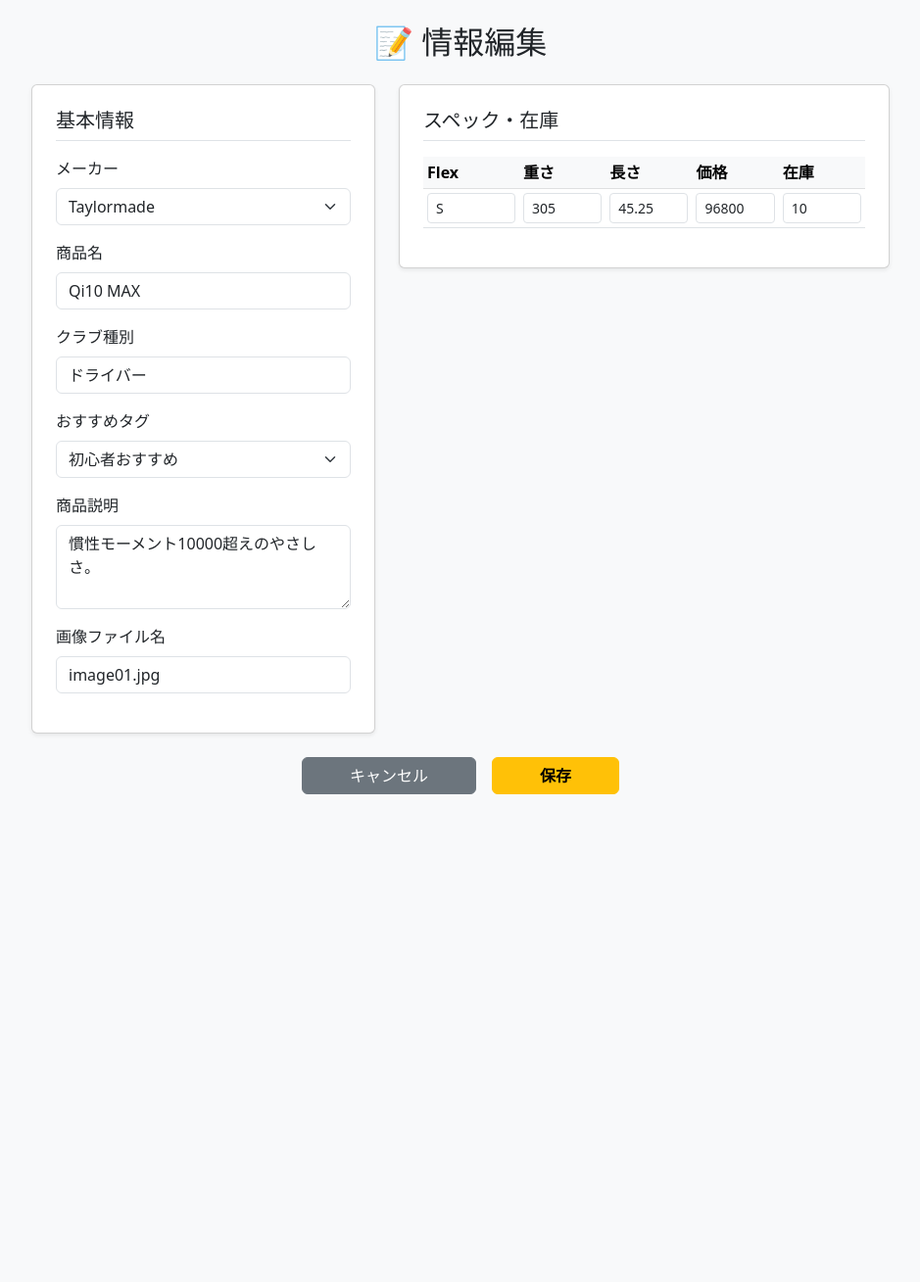
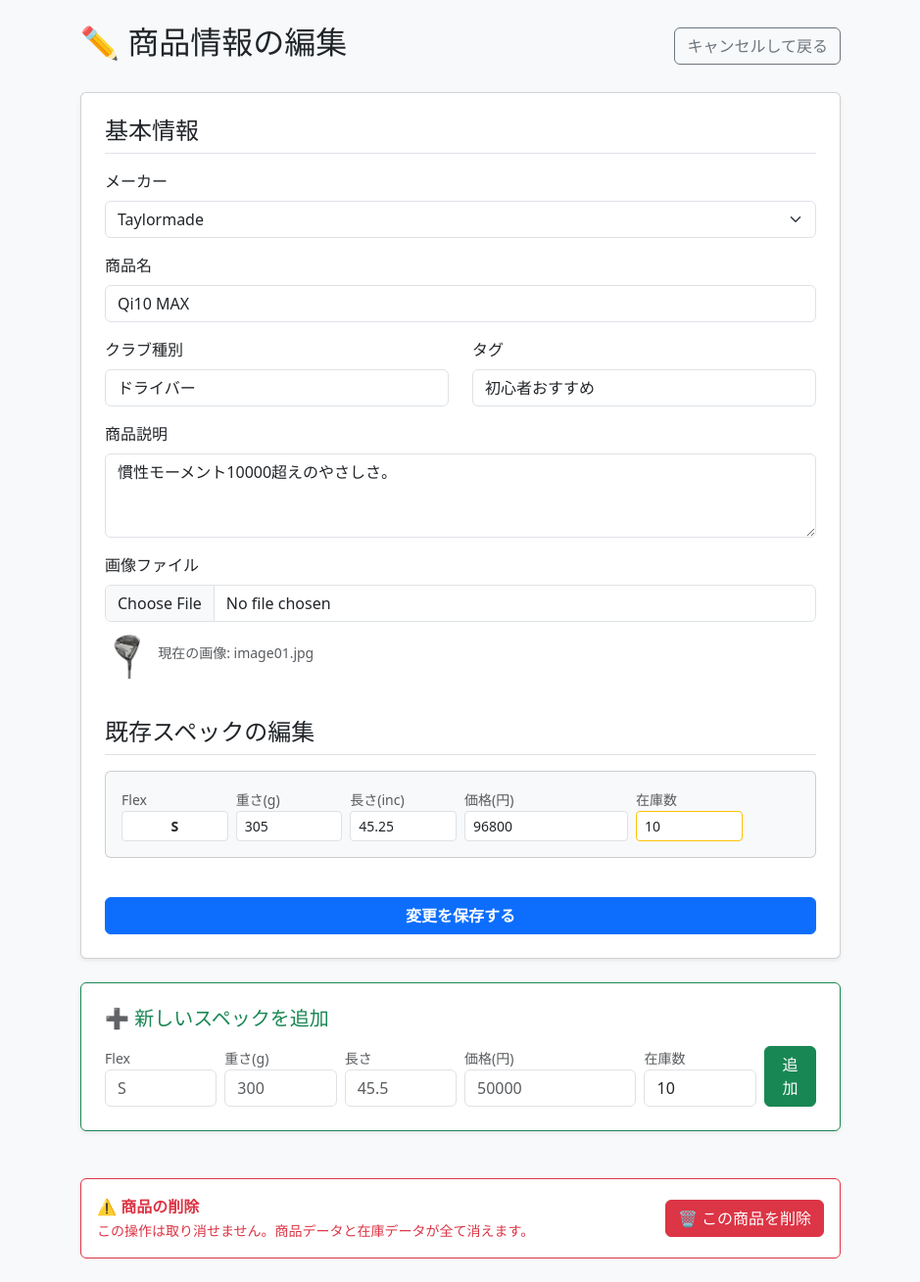
Before and after one commit to 2442027/banana, a Flask app: page /edit/1 in a window 1280 px wide. Shown: the whole page at 98% size, without its empty margins (170-1109 px from the left). Before the commit the page ends 811 px from the top, so only its background shows below. Run offline with Flask 3, Linux system fonts and the light colour scheme; the visitor is signed in with stand-in values (Sample User, id 1); data comes from the database, SQL or seed files in the repository; both versions use the stored data as it was after the commit.

Commit message:
削除機能の更新、ロゴの表示、スペックの追加実装

```diff
--- a/app.py
+++ b/app.py
@@ -204,15 +204,73 @@ def edit(id):
     conn.close()
     return render_template('edit.html', item=item, makers=makers, specs=specs)
 
+# ---------------------------------------------------------
+# 削除機能 (売上履歴の削除 ＆ メーカー自動削除付き)
+# ---------------------------------------------------------
 @app.route('/delete/<int:id>', methods=['POST'])
 def delete(id):
     if not session.get('is_manager'): return redirect(url_for('index'))
+
     conn = get_db_connection()
-    conn.execute('DELETE FROM products WHERE id = ?', (id,))
-    conn.execute('DELETE FROM inventory WHERE product_id = ?', (id,))
-    conn.commit(); conn.close()
+
+    # 1. 削除する前に、その商品の「メーカーID」を調べておく
+    product = conn.execute('SELECT maker_id FROM products WHERE id = ?', (id,)).fetchone()
+
+    if product:
+        maker_id = product['maker_id']
+
+        # 2. ★重要：まずは「売上履歴」を削除する
+        # (これをしないと、在庫データが削除できません)
+        conn.execute('DELETE FROM sales WHERE inventory_id IN (SELECT id FROM inventory WHERE product_id = ?)', (id,))
+
+        # 3. 次に「在庫データ」を削除
+        conn.execute('DELETE FROM inventory WHERE product_id = ?', (id,))
+
+        # 4. 最後に「商品データ」を削除
+        conn.execute('DELETE FROM products WHERE id = ?', (id,))
+
+        # 5. 「このメーカーの商品はあと何個残ってる？」と数える
+        count = conn.execute('SELECT COUNT(*) FROM products WHERE maker_id = ?', (maker_id,)).fetchone()[0]
+
+        # もし0個になったら、メーカー名もリストから消す
+        if count == 0:
+            conn.execute('DELETE FROM makers WHERE id = ?', (maker_id,)).fetchone()
+            print(f"🗑️ 商品がなくなったため、メーカー(ID:{maker_id})も削除しました。")
+
+    conn.commit()
+    conn.close()
+
     return redirect(url_for('index'))
+# ---------------------------------------------------------
+# スペック追加機能 (★NEW)
+# ---------------------------------------------------------
+@app.route('/add_spec/<int:product_id>', methods=['POST'])
+def add_spec(product_id):
+    if not session.get('is_manager'): return redirect(url_for('index'))
 
+    conn = get_db_connection()
+
+    # フォームから値を取得
+    flex = request.form.get('flex')
+    weight = request.form.get('weight')
+    length = request.form.get('length')
+    price = request.form.get('price')
+    stock = request.form.get('stock')
+
+    # 空欄対策（数値系は空なら0にする）
+    if not price: price = 0
+    if not weight: weight = 0
+    if not stock: stock = 0
+
+    # データベースに追加
+    conn.execute('INSERT INTO inventory (product_id, flex, weight, length, price, stock) VALUES (?, ?, ?, ?, ?, ?)',
+                 (product_id, flex, weight, length, price, stock))
+
+    conn.commit()
+    conn.close()
+
+    # 編集画面に戻る
+    return redirect(url_for('edit', id=product_id))
 # ---------------------------------------------------------
 # 6. 売上登録機能 (★NEW)
 # ---------------------------------------------------------
--- a/templates/edit.html
+++ b/templates/edit.html
@@ -2,87 +2,155 @@
 <html lang="ja">
 <head>
     <meta charset="UTF-8">
-    <title>編集 - G-Style</title>
+    <meta name="viewport" content="width=device-width, initial-scale=1.0">
+    <title>商品編集 - {{ item.name }}</title>
     <link href="https://cdn.jsdelivr.net/npm/bootstrap@5.3.0/dist/css/bootstrap.min.css" rel="stylesheet">
 </head>
 <body class="bg-light p-4">
-    <div class="container" style="max-width: 900px;">
-        <h2 class="mb-4 text-center">📝 情報編集</h2>
-        <form action="/edit/{{ item.id }}" method="post">
-            <div class="row">
-                <div class="col-md-5">
-                    <div class="card shadow-sm p-4 mb-4">
-                        <h5 class="border-bottom pb-2 mb-3">基本情報</h5>
+    <div class="container" style="max-width: 800px;">
+
+        <div class="d-flex justify-content-between align-items-center mb-4">
+            <h2>✏️ 商品情報の編集</h2>
+            <a href="{{ url_for('detail', id=item.id) }}" class="btn btn-outline-secondary">キャンセルして戻る</a>
+        </div>
+
+        <form action="{{ url_for('edit', id=item.id) }}" method="post" enctype="multipart/form-data" class="card p-4 shadow-sm mb-4">
+
+            <h4 class="mb-3 border-bottom pb-2">基本情報</h4>
+
             <div class="mb-3">
                 <label class="form-label">メーカー</label>
                 <select name="maker_id" class="form-select">
                     {% for m in makers %}
-                                <option value="{{ m.id }}" {% if m.id == item.maker_id %}selected{% endif %}>{{ m.name }}</option>
+                    <option value="{{ m.id }}" {% if item.maker_id == m.id %}selected{% endif %}>{{ m.name }}</option>
                     {% endfor %}
                 </select>
             </div>
+
             <div class="mb-3">
                 <label class="form-label">商品名</label>
                 <input type="text" name="name" class="form-control" value="{{ item.name }}" required>
             </div>
-                        <div class="mb-3">
+
+            <div class="row mb-3">
+                <div class="col">
                     <label class="form-label">クラブ種別</label>
-                            <input type="text" name="club_type" class="form-control" value="{{ item.club_type }}" required>
+                    <input type="text" name="club_type" class="form-control" value="{{ item.club_type }}" list="typeOptions">
+                    <datalist id="typeOptions">
+                        <option value="ドライバー">
+                        <option value="フェアウェイウッド">
+                        <option value="ユーティリティ">
+                        <option value="アイアン">
+                        <option value="ウェッジ">
+                        <option value="パター">
+                    </datalist>
                 </div>
-
-                        <div class="mb-3">
-                            <label class="form-label">おすすめタグ</label>
-                            <select name="tag" class="form-select">
-                                <option value="">なし</option>
-                                <option value="初心者おすすめ" {% if item.tag == '初心者おすすめ' %}selected{% endif %}>初心者おすすめ</option>
-                                <option value="中級者向け" {% if item.tag == '中級者向け' %}selected{% endif %}>中級者向け</option>
-                                <option value="アスリート向け" {% if item.tag == 'アスリート向け' %}selected{% endif %}>アスリート向け</option>
-                                <option value="全レベル対応" {% if item.tag == '全レベル対応' %}selected{% endif %}>全レベル対応</option>
-                                <option value="レディース" {% if item.tag == 'レディース' %}selected{% endif %}>レディース</option>
-                            </select>
+                <div class="col">
+                    <label class="form-label">タグ</label>
+                    <input type="text" name="tag" class="form-control" value="{{ item.tag or '' }}">
+                </div>
             </div>
 
             <div class="mb-3">
                 <label class="form-label">商品説明</label>
                 <textarea name="description" class="form-control" rows="3">{{ item.description }}</textarea>
             </div>
+
             <div class="mb-3">
-                            <label class="form-label">画像ファイル名</label>
-                            <input type="text" name="image_file" class="form-control" value="{{ item.image_file }}">
+                <label class="form-label">画像ファイル</label>
+                <input type="file" name="image_file" class="form-control">
+                <input type="hidden" name="image_file" value="{{ item.image_file or '' }}">
+                {% if item.image_file %}
+                <div class="mt-2">
+                    <img src="{{ url_for('static', filename='images/' + item.image_file) }}" height="50">
+                    <span class="text-muted small">現在の画像: {{ item.image_file }}</span>
+                </div>
+                {% endif %}
+            </div>
+
+            {% if specs %}
+                <h4 class="mb-3 border-bottom pb-2 mt-4">既存スペックの編集</h4>
+                {% for s in specs %}
+                <div class="card bg-light mb-3 p-3">
+                    <input type="hidden" name="spec_id" value="{{ s.id }}">
+                    <div class="row g-2 align-items-center">
+                        <div class="col-md-2">
+                            <label class="small text-muted">Flex</label>
+                            <input type="text" name="flex_{{ s.id }}" class="form-control form-control-sm text-center fw-bold" value="{{ s.flex }}">
+                        </div>
+                        <div class="col-md-2">
+                            <label class="small text-muted">重さ(g)</label>
+                            <input type="number" name="weight_{{ s.id }}" class="form-control form-control-sm" value="{{ s.weight }}">
+                        </div>
+                        <div class="col-md-2">
+                            <label class="small text-muted">長さ(inc)</label>
+                            <input type="number" step="0.25" name="length_{{ s.id }}" class="form-control form-control-sm" value="{{ s.length }}">
+                        </div>
+                        <div class="col-md-3">
+                            <label class="small text-muted">価格(円)</label>
+                            <input type="number" name="price_{{ s.id }}" class="form-control form-control-sm" value="{{ s.price }}">
+                        </div>
+                        <div class="col-md-2">
+                            <label class="small text-muted">在庫数</label>
+                            <input type="number" name="stock_{{ s.id }}" class="form-control form-control-sm bg-white border-warning" value="{{ s.stock }}">
                         </div>
                     </div>
                 </div>
+                {% endfor %}
+            {% else %}
+                <div class="alert alert-warning mt-4">
+                    ⚠️ 在庫データ（スペック）が登録されていません。<br>
+                    下のフォームから、価格やスペックを追加してください。
+                </div>
+            {% endif %}
 
-                <div class="col-md-7">
-                    <div class="card shadow-sm p-4 mb-4">
-                        <h5 class="border-bottom pb-2 mb-3">スペック・在庫</h5>
-                        <div class="table-responsive">
-                            <table class="table table-sm align-middle">
-                                <thead class="table-light">
-                                    <tr><th>Flex</th><th>重さ</th><th>長さ</th><th>価格</th><th>在庫</th></tr>
-                                </thead>
-                                <tbody>
-                                    {% for spec in specs %}
-                                    <tr>
-                                        <input type="hidden" name="spec_id" value="{{ spec.id }}">
-                                        <td><input type="text" name="flex_{{ spec.id }}" class="form-control form-control-sm" value="{{ spec.flex }}"></td>
-                                        <td><input type="number" name="weight_{{ spec.id }}" class="form-control form-control-sm" value="{{ spec.weight }}"></td>
-                                        <td><input type="number" step="0.1" name="length_{{ spec.id }}" class="form-control form-control-sm" value="{{ spec.length }}"></td>
-                                        <td><input type="number" name="price_{{ spec.id }}" class="form-control form-control-sm" value="{{ spec.price }}"></td>
-                                        <td><input type="number" name="stock_{{ spec.id }}" class="form-control form-control-sm" value="{{ spec.stock }}"></td>
-                                    </tr>
-                                    {% endfor %}
-                                </tbody>
-                            </table>
+            <div class="d-grid gap-2 mt-4">
+                <button type="submit" class="btn btn-primary fw-bold">変更を保存する</button>
+            </div>
+        </form>
+
+        <form action="{{ url_for('add_spec', product_id=item.id) }}" method="post" class="card p-4 shadow-sm mb-5 border-success">
+            <h5 class="text-success mb-3">➕ 新しいスペックを追加</h5>
+            <div class="row g-2 align-items-end">
+                <div class="col-md-2">
+                    <label class="small text-muted">Flex</label>
+                    <input type="text" name="flex" class="form-control" placeholder="S" required>
+                </div>
+                <div class="col-md-2">
+                    <label class="small text-muted">重さ(g)</label>
+                    <input type="number" name="weight" class="form-control" placeholder="300">
+                </div>
+                <div class="col-md-2">
+                    <label class="small text-muted">長さ</label>
+                    <input type="number" step="0.25" name="length" class="form-control" placeholder="45.5">
+                </div>
+                <div class="col-md-3">
+                    <label class="small text-muted">価格(円)</label>
+                    <input type="number" name="price" class="form-control" placeholder="50000" required>
+                </div>
+                <div class="col-md-2">
+                    <label class="small text-muted">在庫数</label>
+                    <input type="number" name="stock" class="form-control" placeholder="10" value="10">
+                </div>
+                <div class="col-md-1">
+                    <button type="submit" class="btn btn-success w-100">追加</button>
                 </div>
             </div>
+        </form>
+
+        <div class="card border-danger mt-5">
+            <div class="card-body d-flex justify-content-between align-items-center">
+                <div class="text-danger">
+                    <strong>⚠️ 商品の削除</strong><br>
+                    <small>この操作は取り消せません。商品データと在庫データが全て消えます。</small>
+                </div>
+                <form action="{{ url_for('delete', id=item.id) }}" method="post" onsubmit="return confirm('本当に「{{ item.name }}」を削除しますか？\nこの操作は元に戻せません！');">
+                    <button type="submit" class="btn btn-danger">🗑️ この商品を削除</button>
+                </form>
             </div>
         </div>
-            <div class="d-flex justify-content-center gap-3">
-                <a href="/detail/{{ item.id }}" class="btn btn-secondary px-5">キャンセル</a>
-                <button type="submit" class="btn btn-warning px-5 fw-bold">保存</button>
+
     </div>
-        </form>
-    </div>
+    <script src="https://cdn.jsdelivr.net/npm/bootstrap@5.3.0/dist/js/bootstrap.bundle.min.js"></script>
 </body>
 </html>
```
Also changed, not shown: database/fix_db_schema.py (added, +22 -0 lines), templates/index.html (+45 -17 lines), database/shop.db, static/images/G-Style_logo.jpg (added). Lines whose indentation alone changed are shown as unchanged.
